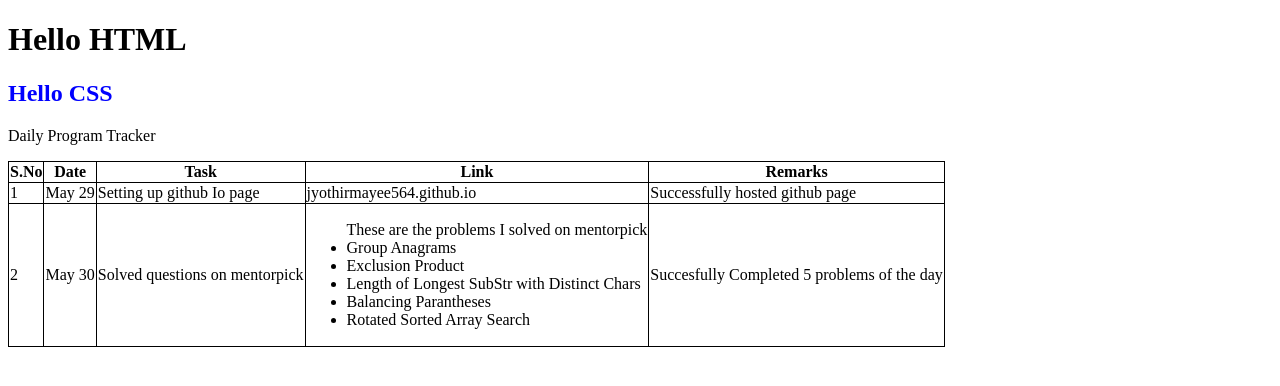
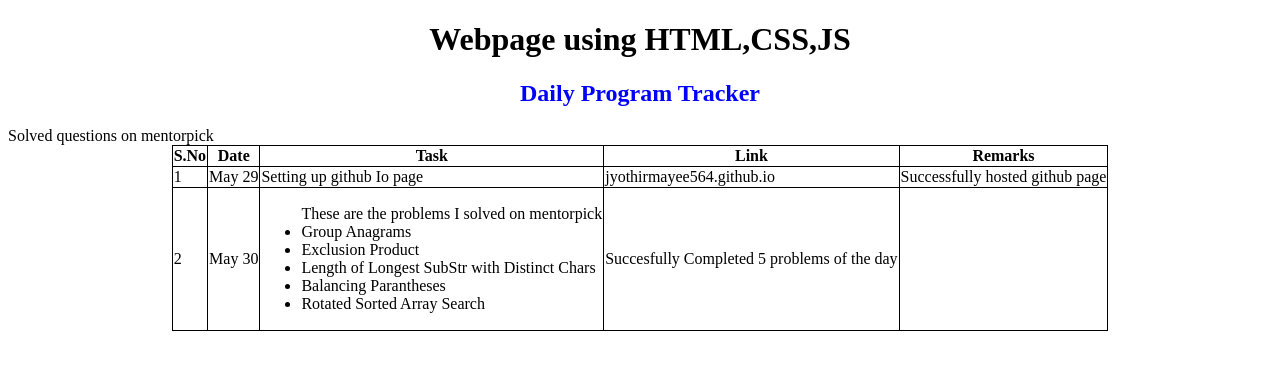
Before and after one commit to jyothirmayee564/jyothirmayee564.github.io, a plain HTML site: page index.html in a window 1280 px wide. Drawn offline with Linux system fonts and the light colour scheme.

Commit message:
update remarks

```diff
--- a/index.html
+++ b/index.html
@@ -8,10 +8,9 @@
     <link rel="stylesheet" href="style.css">
 </head>
 <body>
-    <h1>Hello HTML</h1>
-    <h2>Hello CSS </h2>
-    <p>Daily Program Tracker</p>
-    <table>
+    <h1 align="center">Webpage using HTML,CSS,JS</h1>
+    <h2 align="center">Daily Program Tracker</h2>
+    <table align="center">
         <tr>
             <th>S.No</th>
             <th>Date</th>
@@ -29,7 +28,7 @@
         <tr>
             <td>2</td>
             <td>May 30</td>
-            <td>Solved questions on mentorpick</td>
+            Solved questions on mentorpick
             <td><ul>These are the problems I solved on mentorpick
                 <li>Group Anagrams</li>
                 <li>Exclusion Product</li>
@@ -39,7 +38,6 @@
             </ul></td>
             <td>Succesfully Completed 5 problems of the day</td>
         </tr>
-
     </table>
 
     <script src="script.js"></script>
```
